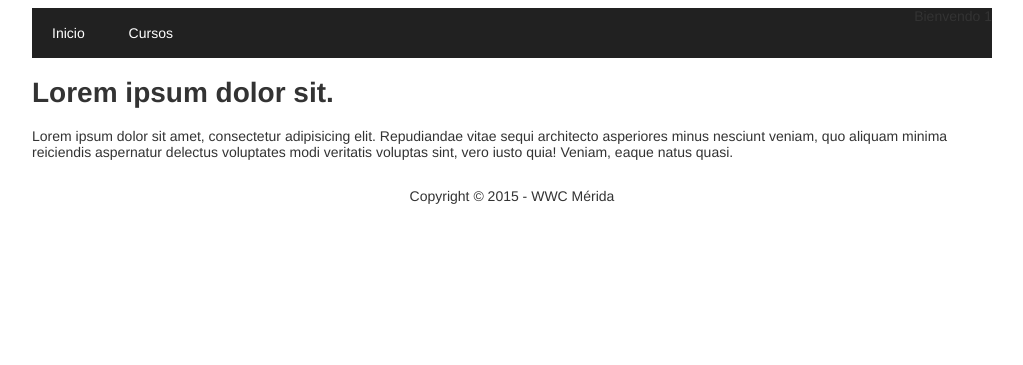
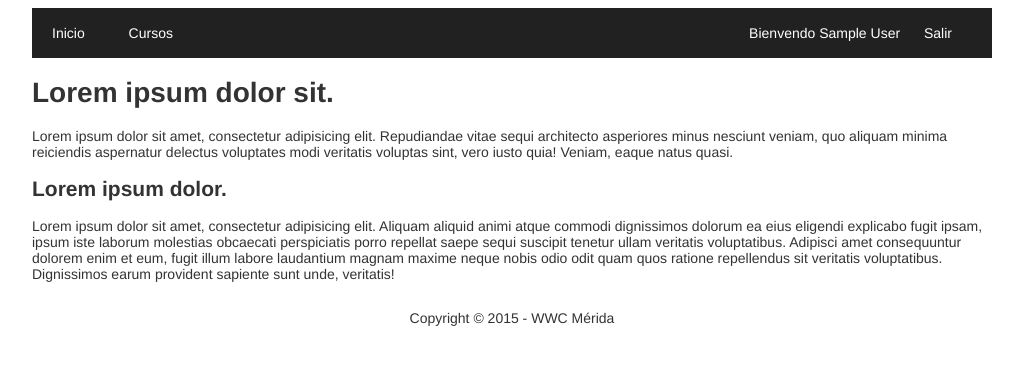
Before and after one commit to Yuceli/WWC-App, a PHP site: page / in a window 1280 px wide. Shown: the top 365 px of the page, without its empty margins (128-1151 px from the left). Run offline with PHP 8.4, Linux system fonts and the light colour scheme; the visitor is signed in with stand-in values (Sample User, id 1).

Commit message:
cambios donde si funciona el login creo... falta mejorar el logout

```diff
--- a/app/includes/header.php
+++ b/app/includes/header.php
@@ -13,8 +13,9 @@
 			<li><a href="courses.php">Cursos</a></li>
 		</ul>
 		<ul class="right-part">
-		<?php if ( isset($_SESSION['idUser']) ){  ?>
-		<li><?php echo 'Bienvendo ' . $_SESSION['id']; ?></li>
+		<?php if ( isset($_SESSION['nickname']) ){  ?>
+		<li class="navtext"><?php echo 'Bienvendo ' . $_SESSION['name']; ?> <a href="logout.php">Salir</a></li>
+
 		<?php	} else { ?>
 		<li><a href="login.php">Iniciar sesión</a></li>
 		<?php	} ?>
--- a/index.php
+++ b/index.php
@@ -15,6 +15,12 @@ include 'app/includes/header.php';
 		Lorem ipsum dolor sit amet, consectetur adipisicing elit. Repudiandae vitae sequi architecto asperiores minus nesciunt veniam, quo aliquam minima reiciendis aspernatur delectus voluptates modi veritatis voluptas sint, vero iusto quia! Veniam, eaque natus quasi.
 	</p>
 </div>
+<div>
+	<h2>Lorem ipsum dolor.</h2>
+	<p>
+		Lorem ipsum dolor sit amet, consectetur adipisicing elit. Aliquam aliquid animi atque commodi dignissimos dolorum ea eius eligendi explicabo fugit ipsam, ipsum iste laborum molestias obcaecati perspiciatis porro repellat saepe sequi suscipit tenetur ullam veritatis voluptatibus. Adipisci amet consequuntur dolorem enim et eum, fugit illum labore laudantium magnam maxime neque nobis odio odit quam quos ratione repellendus sit veritatis voluptatibus. Dignissimos earum provident sapiente sunt unde, veritatis!
+	</p>
+</div>
 
 <?php
 
--- /dev/null
+++ b/logout.php
@@ -0,0 +1,6 @@
+<?php
+
+    session_unset();
+    header('Location: index.php');
+
+?>
--- a/styles/app.css
+++ b/styles/app.css
@@ -41,7 +41,7 @@ body{
 	display: inline;
 }
 
-.navbar > ul > li > a{
+.navbar > ul > li > a, .navbar > ul > li.navtext {
 	text-decoration: none;
 	text-align: center;
 	padding: 20px;
--- a/styles/login.css
+++ b/styles/login.css
@@ -1,6 +1,5 @@
 body{
 	font-family: "Helvetica Neue", Helvetica, Arial, sans-serif;
-	width: 100%;
 	height: 100%;
 	background-color: #fff;
 	font-size: 14px;
```
Also changed, not shown: login.php (+16 -3 lines), 1 other file.
